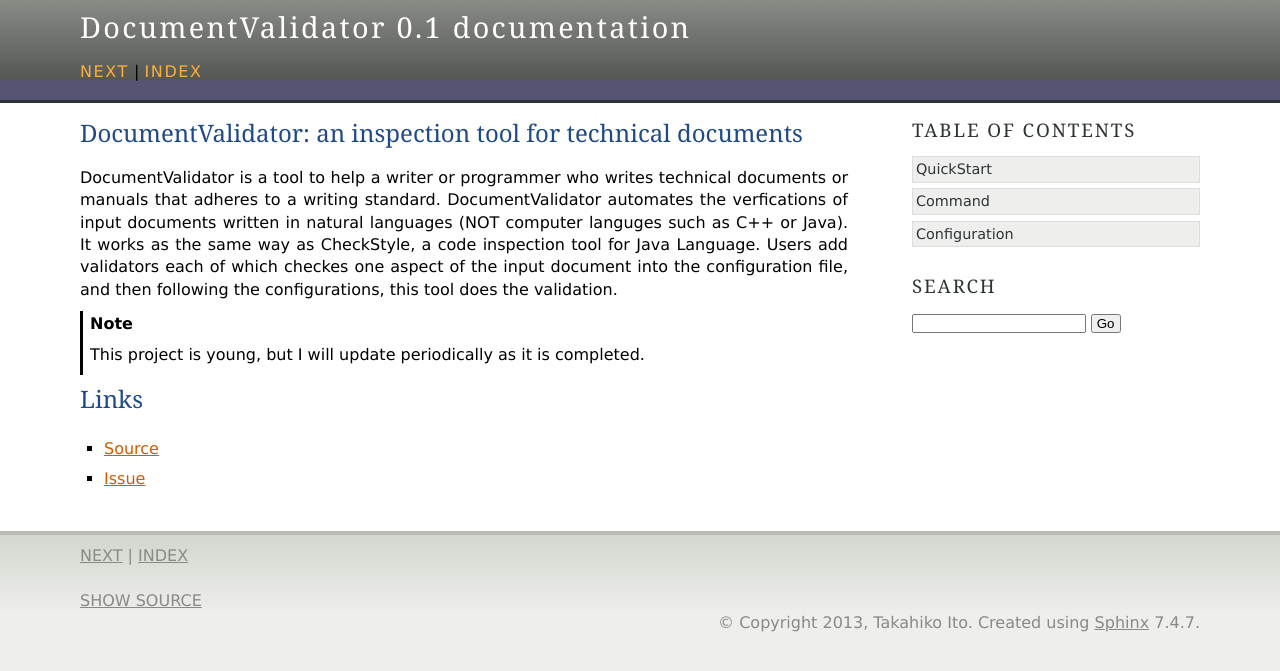
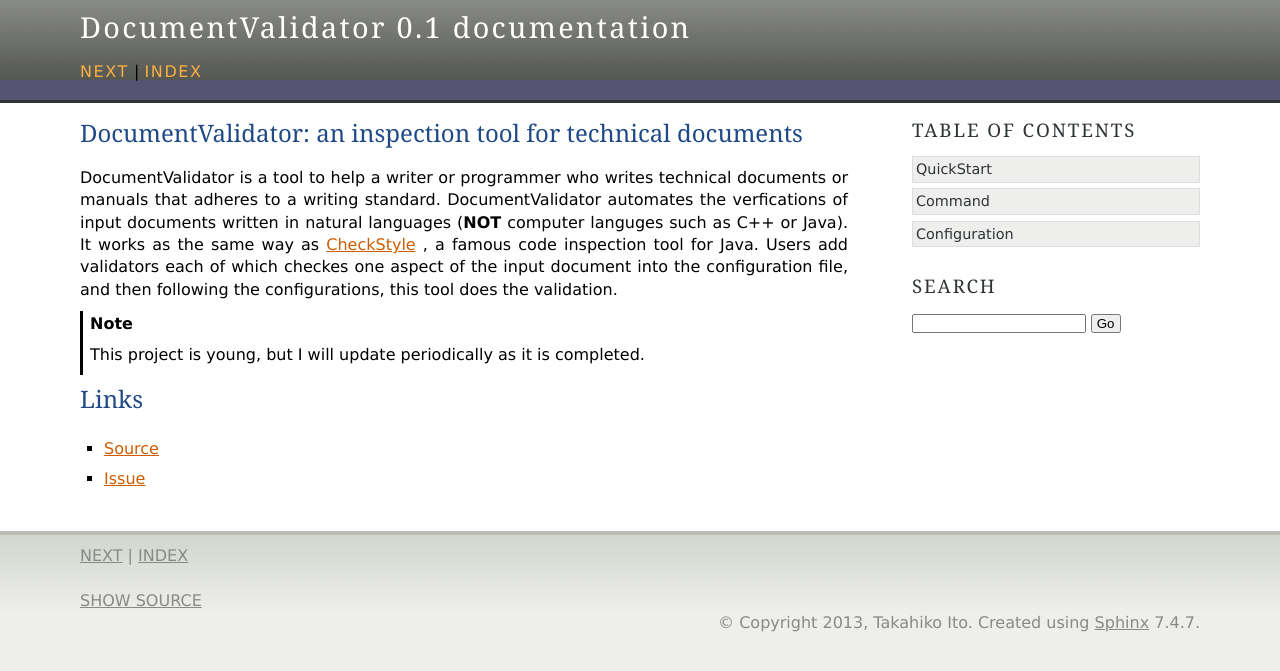
Before and after one commit to redpen-cc/redpen-doc, a Sphinx documentation site: the page built from source/index.rst, in a window 1280 px wide. Shown: the top 671 px of the page. Built offline with Sphinx 7.4.7, drawn with Linux system fonts in a browser that asks for light colours.

Commit message:
Add a link to checkstyle page

```diff
--- a/source/index.rst
+++ b/source/index.rst
@@ -6,7 +6,9 @@
 DocumentValidator: an inspection tool for technical documents
 ==============================================================
 
-DocumentValidator is a tool to help a writer or programmer who writes technical documents or manuals that adheres to a writing standard. DocumentValidator automates the verfications of input documents written in natural languages (NOT computer languges such as C++ or Java). It works as the same way as CheckStyle, a code inspection tool for Java Language. Users add validators each of which checkes one aspect of the input document into the configuration file, and then following the configurations, this tool does the validation.
+DocumentValidator is a tool to help a writer or programmer who writes technical documents or manuals that adheres to a writing standard. DocumentValidator automates the verfications of input documents written in natural languages (**NOT** computer languges such as C++ or Java). It works as the same way as `CheckStyle`_ , a famous code inspection tool for Java. Users add validators each of which checkes one aspect of the input document into the configuration file, and then following the configurations, this tool does the validation.
+
+.. _CheckStyle:  http://checkstyle.sourceforge.net/
 
 .. Note::
    This project is young, but I will update periodically as it is completed.
```
